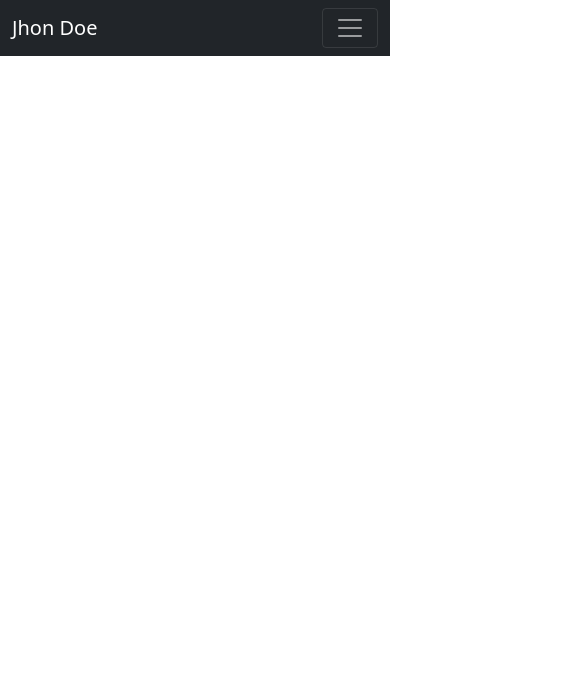
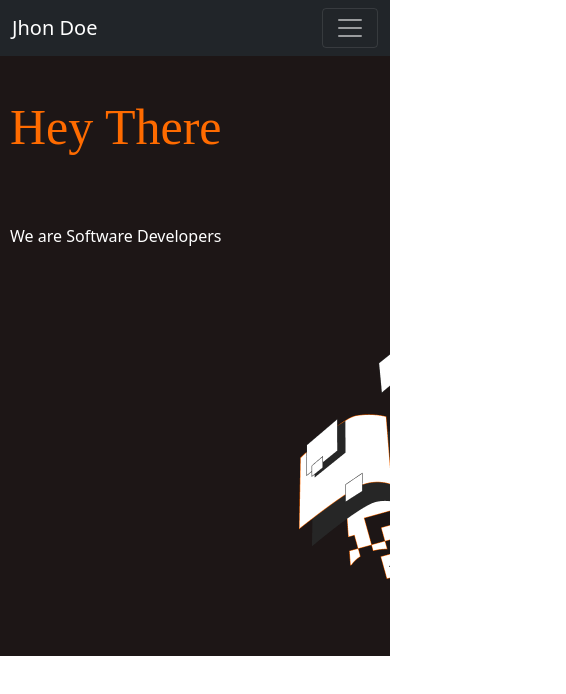
Before and after one commit to latinogan/Pair-Work-Frameworks, a plain HTML site: page index.html in a window 390 px wide. Shown: the whole page, 566 px wide, since content can reach past the window. Drawn offline with nearby package versions, Linux system fonts and the light colour scheme.

Commit message:
added p tag to index.html file also check the mobile version

```diff
--- a/index.css
+++ b/index.css
@@ -1,15 +1,40 @@
 
 .pad {
  color: #ff6b00;
+ width: 566px;
+ height: 160px;
+ font-family: "Crete Round", serif;
+ font-style: normal;
+ font-size: 50px;
+ font-weight: 400;
+ line-height: 82px;
+ padding: 40px 0 0 70px;
+
 }
 .scrollspy-example {
     background:rgb(29, 22, 22) url(./Desktop/victor1.png) no-repeat 100% 10%;
     height: 600px;
 
+
 }
+
+.software {
+    color: white;
+    width: 280px;
+
+}
+
 @media (max-width: 768px) {
     .scrollspy-example {
-    display: none;
+        background:rgb(29, 22, 22) url(./Desktop/Group.png) no-repeat 100% 90%;
+    }
+    .pad {
+
+        padding: 30px 0 0 10px;
+    }
+    .software {
+        padding: 0 0 0 10px ;
+
     }
 
 }
```
Also changed, not shown: Desktop/Group.png (added).
